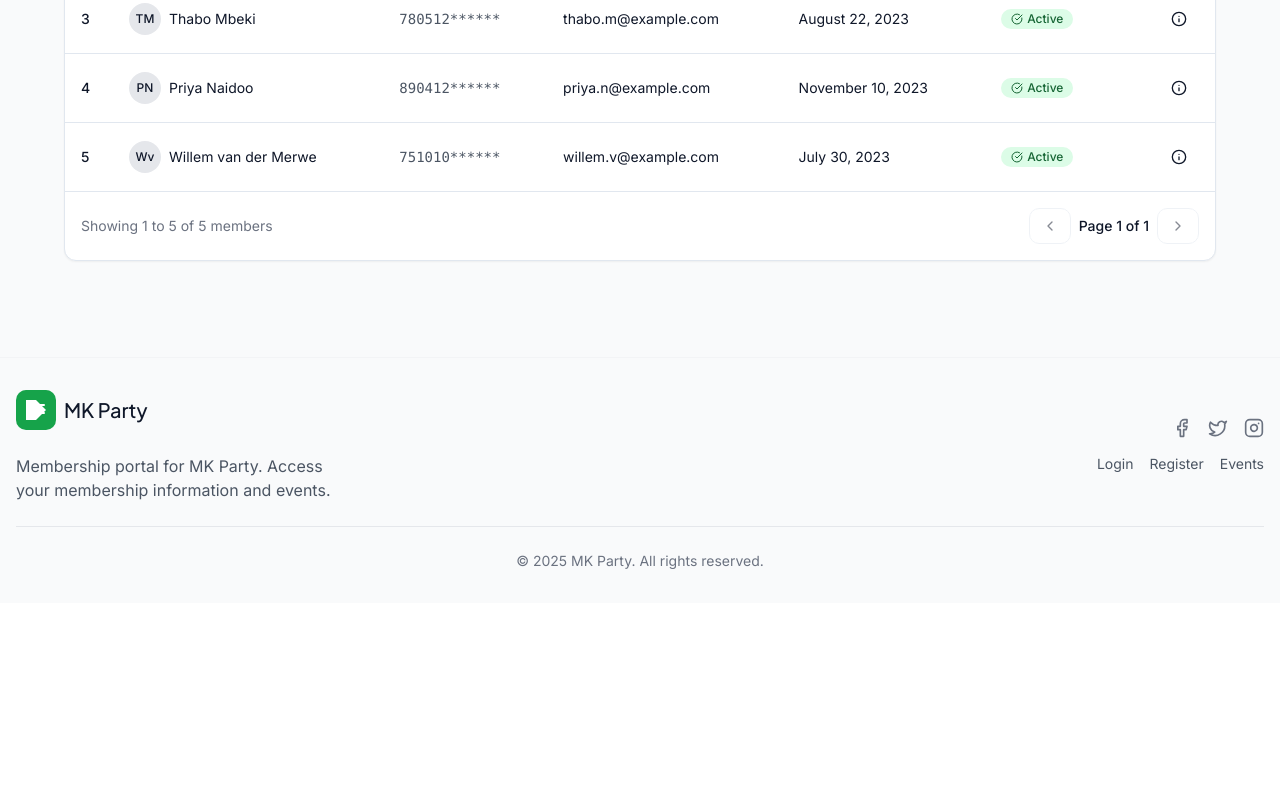
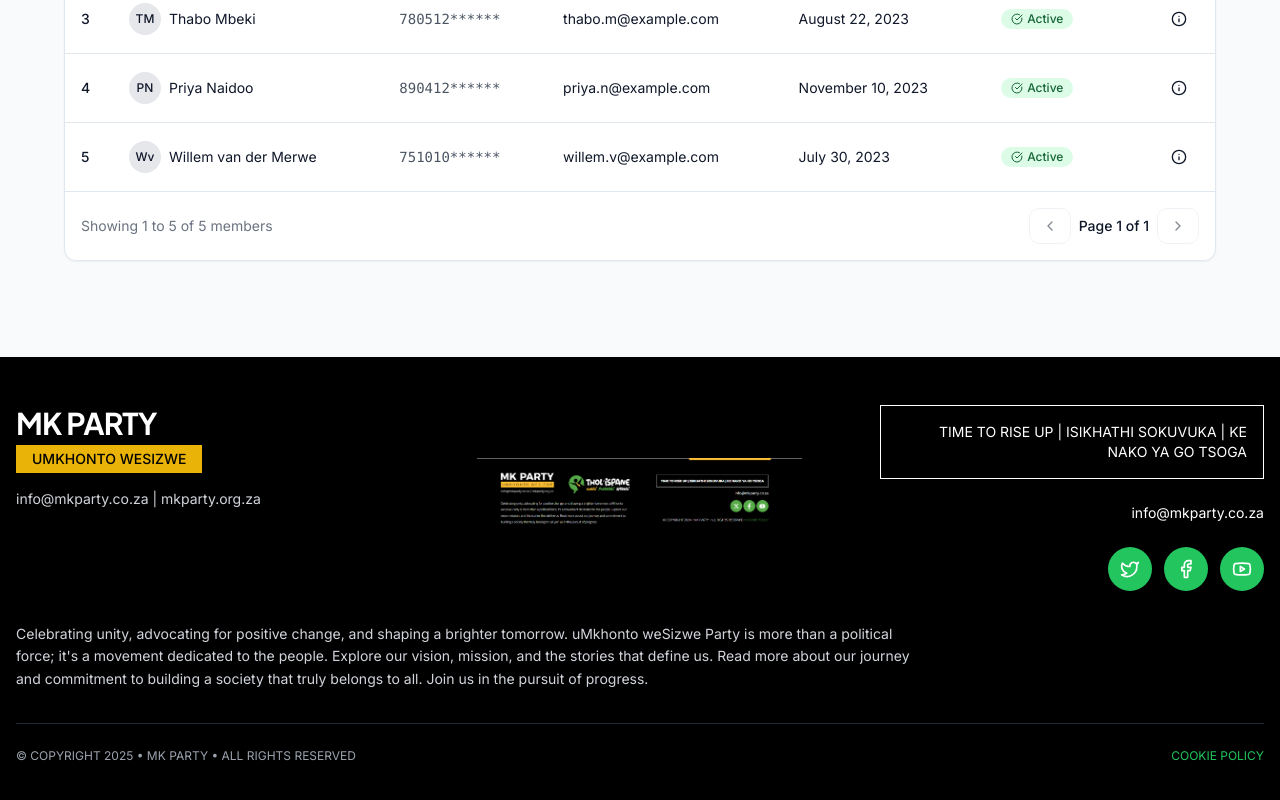
Before and after one commit to YoungMiGo123/mk-party-portal, a React (Vite) app: page /admin in a window 1280 px wide. Shown: the part 626-1426 px from the top of the page. Before the commit the page ends 1229 px from the top, so only its background shows below. Built offline with nearby package versions, Linux system fonts and the light colour scheme.

Commit message:
Update footer component
Update the footer component's appearance.

```diff
--- a/src/components/layout/Footer.tsx
+++ b/src/components/layout/Footer.tsx
@@ -1,61 +1,89 @@
 
 import { Link } from "react-router-dom";
-import { Facebook, Twitter, Instagram, Linkedin } from "lucide-react";
+import { Facebook, Twitter, Youtube } from "lucide-react";
 
 const Footer = () => {
   const currentYear = new Date().getFullYear();
 
   return (
-    <footer className="bg-mkneutral-50 border-t border-mkneutral-100">
-      <div className="container mx-auto px-4 py-8">
-        <div className="flex flex-col md:flex-row justify-between items-center">
-          {/* Logo and Description */}
-          <div className="mb-6 md:mb-0 text-center md:text-left">
-            <Link to="/" className="inline-flex items-center space-x-2 mb-4">
-              <img
-                src="/logo.svg"
-                alt="MK Party"
-                className="h-10 w-auto"
-              />
-              <span className="font-heading text-xl font-medium">MK Party</span>
-            </Link>
-            <p className="text-mkneutral-600 mt-2 max-w-xs">
-              Membership portal for MK Party. Access your membership information and events.
-            </p>
+    <footer className="bg-black text-white py-12">
+      <div className="container mx-auto px-4">
+        <div className="grid grid-cols-1 md:grid-cols-3 gap-8 mb-8">
+          {/* Left Column - Logo and Contact */}
+          <div className="flex flex-col items-center md:items-start">
+            <div className="mb-4">
+              <h2 className="text-3xl font-bold text-white mb-1">MK PARTY</h2>
+              <div className="bg-yellow-500 text-black px-4 py-1 font-medium text-sm">
+                UMKHONTO WESIZWE
+              </div>
+            </div>
+            <div className="text-sm text-gray-300">
+              info@mkparty.co.za | mkparty.org.za
+            </div>
           </div>
 
-          {/* Quick Links */}
+          {/* Middle Column - Thol'ispane Logo */}
+          <div className="flex justify-center items-center">
+            <img
+              src="/lovable-uploads/630cd84e-179e-49b5-a940-eb59c0f0b77f.png"
+              alt="Thol'ispane Logo"
+              className="h-20"
+            />
+          </div>
+
+          {/* Right Column - Slogan */}
           <div className="flex flex-col items-center md:items-end">
-            <div className="flex space-x-4 mb-4">
-              <a href="https://www.facebook.com/mkparty" target="_blank" rel="noopener noreferrer" aria-label="Facebook" className="text-mkneutral-500 hover:text-primary transition-colors">
-                <Facebook size={20} />
+            <div className="border border-white p-4 mb-6 text-center md:text-right max-w-sm">
+              <p className="text-sm">
+                TIME TO RISE UP | ISIKHATHI SOKUVUKA | KE NAKO YA GO TSOGA
+              </p>
+            </div>
+            <p className="text-sm mb-6">info@mkparty.co.za</p>
+            <div className="flex space-x-3">
+              <a
+                href="https://twitter.com/MKParty"
+                target="_blank"
+                rel="noopener noreferrer"
+                className="bg-green-500 p-3 rounded-full hover:bg-green-600 transition-colors"
+              >
+                <Twitter size={20} className="text-white" />
               </a>
-              <a href="https://twitter.com/MKParty" target="_blank" rel="noopener noreferrer" aria-label="Twitter" className="text-mkneutral-500 hover:text-primary transition-colors">
-                <Twitter size={20} />
+              <a
+                href="https://www.facebook.com/mkparty"
+                target="_blank"
+                rel="noopener noreferrer"
+                className="bg-green-500 p-3 rounded-full hover:bg-green-600 transition-colors"
+              >
+                <Facebook size={20} className="text-white" />
               </a>
-              <a href="https://www.instagram.com/mkparty" target="_blank" rel="noopener noreferrer" aria-label="Instagram" className="text-mkneutral-500 hover:text-primary transition-colors">
-                <Instagram size={20} />
+              <a
+                href="https://www.youtube.com/mkparty"
+                target="_blank"
+                rel="noopener noreferrer"
+                className="bg-green-500 p-3 rounded-full hover:bg-green-600 transition-colors"
+              >
+                <Youtube size={20} className="text-white" />
               </a>
-            </div>
-
-            <div className="flex space-x-4 text-sm">
-              <Link to="/login" className="text-mkneutral-600 hover:text-primary transition-colors">
-                Login
-              </Link>
-              <Link to="/register" className="text-mkneutral-600 hover:text-primary transition-colors">
-                Register
-              </Link>
-              <Link to="/events" className="text-mkneutral-600 hover:text-primary transition-colors">
-                Events
-              </Link>
             </div>
           </div>
         </div>
 
-        <div className="border-t border-mkneutral-200 mt-6 pt-6 text-center">
-          <p className="text-mkneutral-500 text-sm">
-            &copy; {currentYear} MK Party. All rights reserved.
+        {/* Mission Statement */}
+        <div className="mb-8 text-center md:text-left max-w-4xl mx-auto md:mx-0">
+          <p className="text-sm text-gray-300 leading-relaxed">
+            Celebrating unity, advocating for positive change, and shaping a brighter tomorrow. uMkhonto
+            weSizwe Party is more than a political force; it's a movement dedicated to the people. Explore our
+            vision, mission, and the stories that define us. Read more about our journey and commitment to
+            building a society that truly belongs to all. Join us in the pursuit of progress.
           </p>
+        </div>
+
+        {/* Copyright */}
+        <div className="text-xs text-gray-400 border-t border-gray-800 pt-6 flex flex-col md:flex-row justify-between items-center">
+          <p>© COPYRIGHT {currentYear} • MK PARTY • ALL RIGHTS RESERVED</p>
+          <Link to="/cookie-policy" className="text-green-500 hover:underline mt-2 md:mt-0">
+            COOKIE POLICY
+          </Link>
         </div>
       </div>
     </footer>
```
Also changed, not shown: public/lovable-uploads/630cd84e-179e-49b5-a940-eb59c0f0b77f.png (added).
